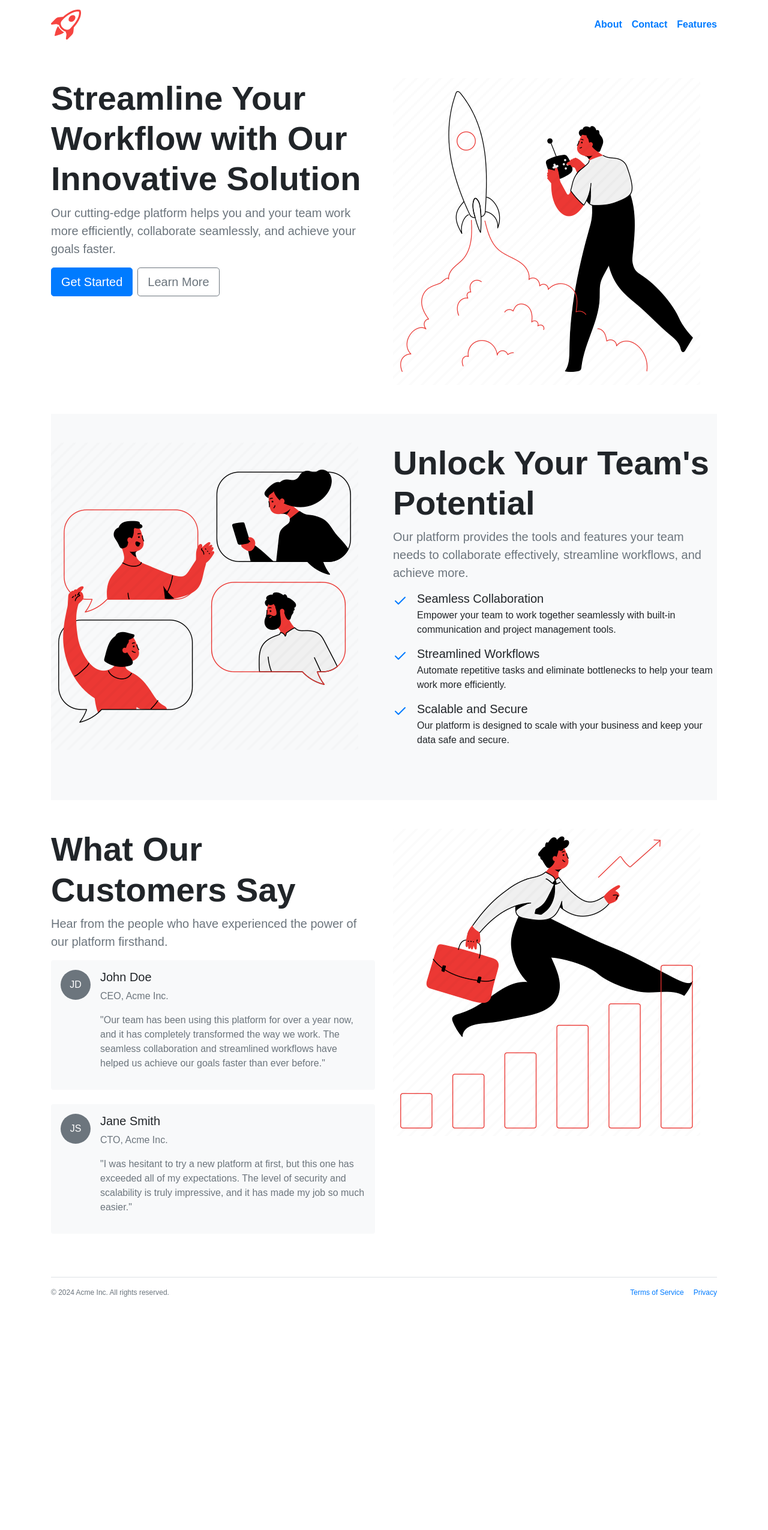
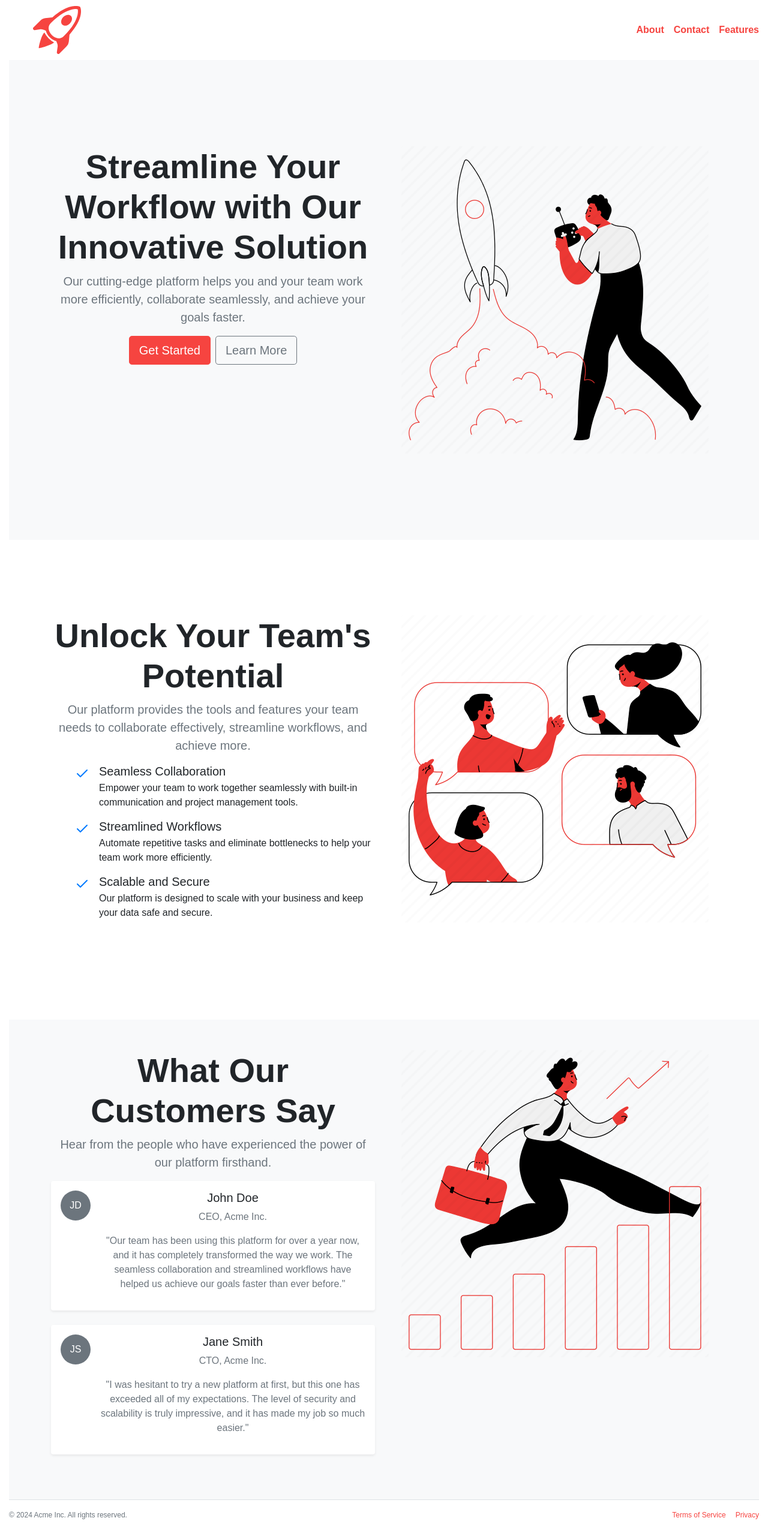
Before and after one commit to joamoyano/StartupPage, a plain HTML site: page index.html in a window 1280 px wide. Shown: the whole page at 60% size. Before the commit the page ends 2180 px from the top, so only its background shows below. Drawn offline with nearby package versions, Linux system fonts and the light colour scheme.

Commit message:
register interefaz

```diff
--- a/index.html
+++ b/index.html
@@ -8,10 +8,10 @@
   <link rel="stylesheet" href="styles.css">
 </head>
 <body>
-  <div class="container min-vh-100 d-flex flex-column">
-    <header class="d-flex align-items-center py-3">
+  <div class="container-fluid min-vh-100 d-flex flex-column">
+    <header class="d-flex align-items-center justify-content-center">
       <a href="#" class="d-flex align-items-center justify-content-center">
-        <svg xmlns="http://www.w3.org/2000/svg" width="50" height="50" fill="#F64440" class="bi bi-rocket-takeoff" viewBox="0 0 16 16">
+        <svg xmlns="http://www.w3.org/2000/svg"  width="80" height="80" fill="#F64440" class="bi bi-rocket-takeoff" viewBox="0 0 16 16">
             <path d="M9.752 6.193c.599.6 1.73.437 2.528-.362s.96-1.932.362-2.531c-.599-.6-1.73-.438-2.528.361-.798.8-.96 1.933-.362 2.532"/>
             <path d="M15.811 3.312c-.363 1.534-1.334 3.626-3.64 6.218l-.24 2.408a2.56 2.56 0 0 1-.732 1.526L8.817 15.85a.51.51 0 0 1-.867-.434l.27-1.899c.04-.28-.013-.593-.131-.956a9 9 0 0 0-.249-.657l-.082-.202c-.815-.197-1.578-.662-2.191-1.277-.614-.615-1.079-1.379-1.275-2.195l-.203-.083a10 10 0 0 0-.655-.248c-.363-.119-.675-.172-.955-.132l-1.896.27A.51.51 0 0 1 .15 7.17l2.382-2.386c.41-.41.947-.67 1.524-.734h.006l2.4-.238C9.005 1.55 11.087.582 12.623.208c.89-.217 1.59-.232 2.08-.188.244.023.435.06.57.093q.1.026.16.045c.184.06.279.13.351.295l.029.073a3.5 3.5 0 0 1 .157.721c.055.485.051 1.178-.159 2.065m-4.828 7.475.04-.04-.107 1.081a1.54 1.54 0 0 1-.44.913l-1.298 1.3.054-.38c.072-.506-.034-.993-.172-1.418a9 9 0 0 0-.164-.45c.738-.065 1.462-.38 2.087-1.006M5.205 5c-.625.626-.94 1.351-1.004 2.09a9 9 0 0 0-.45-.164c-.424-.138-.91-.244-1.416-.172l-.38.054 1.3-1.3c.245-.246.566-.401.91-.44l1.08-.107zm9.406-3.961c-.38-.034-.967-.027-1.746.163-1.558.38-3.917 1.496-6.937 4.521-.62.62-.799 1.34-.687 2.051.107.676.483 1.362 1.048 1.928.564.565 1.25.941 1.924 1.049.71.112 1.429-.067 2.048-.688 3.079-3.083 4.192-5.444 4.556-6.987.183-.771.18-1.345.138-1.713a3 3 0 0 0-.045-.283 3 3 0 0 0-.3-.041Z"/>
             <path d="M7.009 12.139a7.6 7.6 0 0 1-1.804-1.352A7.6 7.6 0 0 1 3.794 8.86c-1.102.992-1.965 5.054-1.839 5.18.125.126 3.936-.896 5.054-1.902Z"/>
@@ -26,13 +26,14 @@
       </nav>
     </header>
     <main class="flex-grow-1">
-      <section class="py-5">
+      <section class="section-full-height bg-light">
+        <div class="container center-content">
           <div class="row">
             <div class="col-lg-6 mb-4">
               <h1 class="display-4 font-weight-bold">Streamline Your Workflow with Our Innovative Solution</h1>
               <p class="lead text-muted">Our cutting-edge platform helps you and your team work more efficiently, collaborate seamlessly, and achieve your goals faster.</p>
-            <div class="d-flex flex-column flex-md-row gap-2">
-              <a href="#" class="btn btn-primary btn-lg"  >Get Started</a>
+              <div class="d-flex flex-column flex-md-row gap-2 justify-content-center">
+                <a href="register.html" class="btn btn-custom btn-lg">Get Started</a>
                 <a href="#" class="btn btn-outline-secondary btn-lg">Learn More</a>
               </div>
             </div>
@@ -40,16 +41,15 @@
               <img src="assets/hero.png" class="img-fluid rounded image-filter" alt="Hero">
             </div>
           </div>
+        </div>
       </section>
-      <section class="py-5 bg-light">
+      <section class="section-full-height bg-white">
+        <div class="container center-content">
           <div class="row">
-            <div class="col-lg-6">
-                <img src="assets/features.png" class="img-fluid rounded image-filter" alt="Features">
-              </div>
             <div class="col-lg-6 mb-4">
               <h2 class="display-4 font-weight-bold">Unlock Your Team's Potential</h2>
               <p class="lead text-muted">Our platform provides the tools and features your team needs to collaborate effectively, streamline workflows, and achieve more.</p>
-            <ul class="list-unstyled">
+              <ul class="list-unstyled text-left">
                 <li class="media mb-3">
                   <svg class="mt-1 mr-3 text-primary" xmlns="http://www.w3.org/2000/svg" width="24" height="24" viewBox="0 0 24 24" fill="none" stroke="currentColor" stroke-width="2" stroke-linecap="round" stroke-linejoin="round">
                     <path d="M20 6 9 17l-5-5"></path>
@@ -79,15 +79,19 @@
                 </li>
               </ul>
             </div>
-
+            <div class="col-lg-6">
+              <img src="assets/features.png" class="img-fluid rounded image-filter" alt="Features">
+            </div>
+          </div>
         </div>
       </section>
-      <section class="py-5">
+      <section class="section-full-height bg-light">
+        <div class="container center-content">
           <div class="row">
             <div class="col-lg-6 mb-4">
               <h2 class="display-4 font-weight-bold">What Our Customers Say</h2>
               <p class="lead text-muted">Hear from the people who have experienced the power of our platform firsthand.</p>
-            <div class="mb-4 p-3 rounded bg-light">
+              <div class="mb-4 p-3 rounded bg-white shadow-sm">
                 <div class="media">
                   <div class="mr-3 bg-secondary text-white rounded-circle d-flex align-items-center justify-content-center" style="width: 50px; height: 50px;">
                     JD
@@ -99,7 +103,7 @@
                   </div>
                 </div>
               </div>
-            <div class="p-3 rounded bg-light">
+              <div class="p-3 rounded bg-white shadow-sm">
                 <div class="media">
                   <div class="mr-3 bg-secondary text-white rounded-circle d-flex align-items-center justify-content-center" style="width: 50px; height: 50px;">
                     JS
@@ -114,6 +118,7 @@
             </div>
             <div class="col-lg-6">
               <img src="assets/testimonials.png" class="img-fluid rounded image-filter" alt="Testimonials">
+            </div>
           </div>
         </div>
       </section>
--- a/styles.css
+++ b/styles.css
@@ -30,8 +30,51 @@ body {
   filter: brightness(0.9) contrast(1.1);
 }
 
+.section-full-height {
+  min-height: 100vh;
+  display: flex;
+  flex-direction: column;
+  justify-content: center;
+}
+
+.center-content {
+  text-align: center;
+  display: flex;
+  flex-direction: column;
+  align-items: center;
+}
+
 @media (min-width: 576px) {
   .gap-sm-3 {
     gap: 1rem;
   }
 }
+
+
+.btn-custom {
+  background-color: #F64440;
+  border-color: #F64440;
+  color: #ffffff;
+  transition: background-color 0.3s, border-color 0.3s;
+}
+
+.btn-custom:hover {
+  background-color: #b6312f;
+  border-color: #b6312f;
+
+}
+
+a  {
+  color: #F64440;
+  text-decoration: none;
+  transition: color 0.3s;
+  &:hover {
+    color: #e68870;
+  }
+
+}
+
+svg{
+  margin: 10px;
+  margin-left: 40px;
+}
```
Also changed, not shown: register.html (added, +68 -0 lines), assets/registerHero.png (added). Lines whose indentation alone changed are shown as unchanged.
